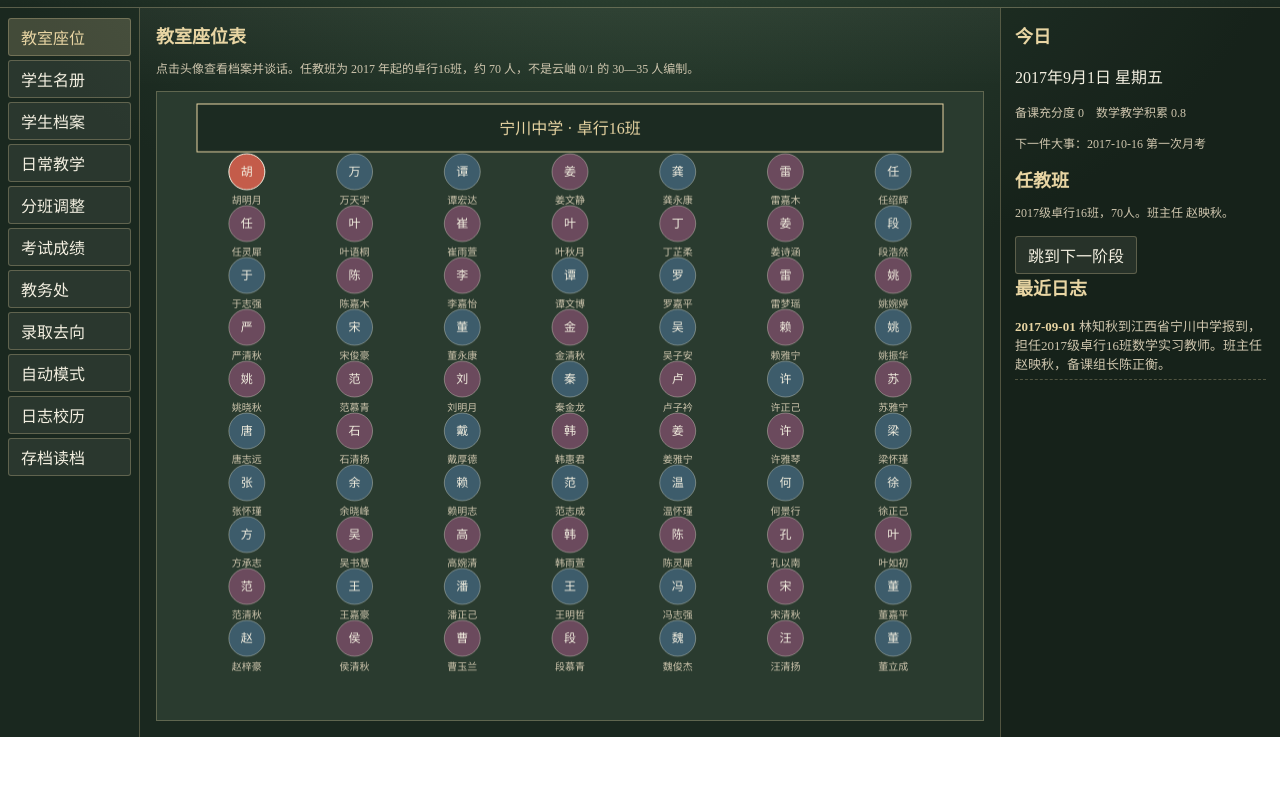
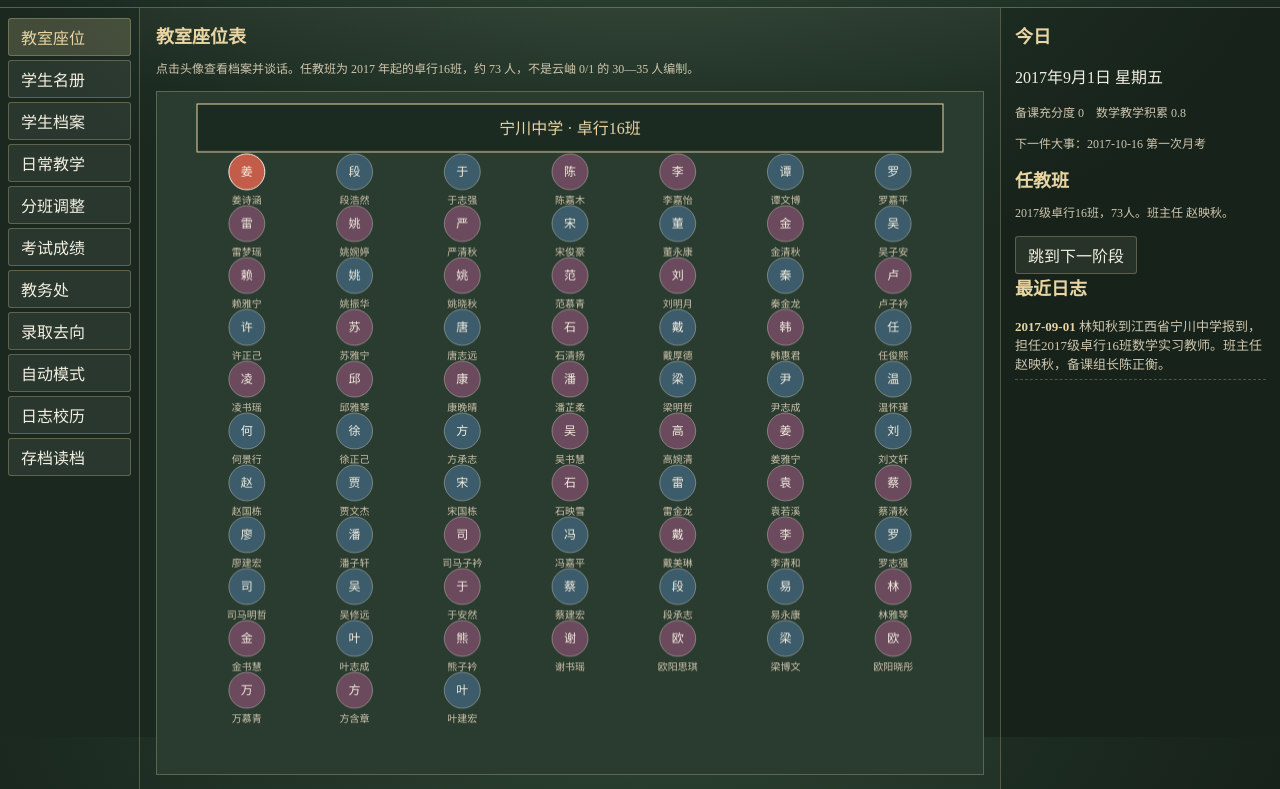
Before and after one commit to LeoDingM/sanchi-jiangtai-demo, a website with bundled scripts: page index.html in a window 1280 px wide. Both pictures are taken after a click on the button "开始新学期". Shown: the part 63-852 px from the top of the page. Before the commit the page ends 800 px from the top, so only its background shows below. Built offline with nearby package versions, Linux system fonts and the light colour scheme.

Commit message:
按省控口径重标定平行班上线，并去掉笃学一本留苗兜底。
删除卓行与笃学的对换留苗、交界抖动和生成时的能力抬升，分班只按当场分数做同层同科蛇形均衡。普通班额改为约 73 人，测试与开场文案不再写死 70。高考一本按省控：理科卓行一般约 3 人、好运可见 7–8，二本累计典型低于 45；笃学允许 0 一本。校内线仍由第 400/1000 名计算，分差保持接近江西 2016–2020 省控量级。

```diff
--- a/js/domain/config.js
+++ b/js/domain/config.js
@@ -41,14 +41,14 @@ export const TIER = {
   yunxiu_exp: { id: "yunxiu_exp", name: "云岫实验", rank: 0, abilityMean: 86, abilitySd: 5, potMean: 94, potSd: 3 },
   yunxiu_key: { id: "yunxiu_key", name: "云岫重点", rank: 1, abilityMean: 78, abilitySd: 6, potMean: 88, potSd: 4 },
   lingxiao: { id: "lingxiao", name: "凌霄", rank: 2, abilityMean: 68, abilitySd: 7, potMean: 80, potSd: 5 },
-  zhuoxing: { id: "zhuoxing", name: "卓行", rank: 3, abilityMean: 55, abilitySd: 11, potMean: 74, potSd: 7 },
+  zhuoxing: { id: "zhuoxing", name: "卓行", rank: 3, abilityMean: 52, abilitySd: 10.5, potMean: 74, potSd: 7 },
   duxue: { id: "duxue", name: "笃学", rank: 4, abilityMean: 45, abilitySd: 12, potMean: 66, potSd: 8 },
   yiti: { id: "yiti", name: "艺体", rank: 5, abilityMean: 42, abilitySd: 12, potMean: 60, potSd: 8 },
 };
 
 /**
  * 2017 级高一上预分班。尚未正式文理分科，但入学成绩已分梯队。
- * 玩家任教卓行 16 班（约 70 人普通班），不选云岫 0/1（30—35 人清北标准班）。
+ * 玩家任教卓行 16 班（约 73 人普通班，总控普通班编制 65–75），不选云岫 0/1（30—35 人清北标准班）。
  */
 export const CLASS_BLUEPRINT = [
   { no: 0, name: "云岫0班", short: "云岫理科实验班", tier: "yunxiu_exp", trackHint: "li", size: 32 },
@@ -63,24 +63,24 @@ export const CLASS_BLUEPRINT = [
   { no: 9, name: "凌霄9班", short: "凌霄班", tier: "lingxiao", trackHint: "li", size: 60 },
   { no: 10, name: "凌霄10班", short: "凌霄班", tier: "lingxiao", trackHint: "wen", size: 60 },
   { no: 11, name: "凌霄11班", short: "凌霄班", tier: "lingxiao", trackHint: "wen", size: 60 },
-  { no: 12, name: "卓行12班", short: "卓行班", tier: "zhuoxing", trackHint: "mixed", size: 70 },
-  { no: 13, name: "卓行13班", short: "卓行班", tier: "zhuoxing", trackHint: "mixed", size: 70 },
-  { no: 14, name: "卓行14班", short: "卓行班", tier: "zhuoxing", trackHint: "mixed", size: 70 },
-  { no: 15, name: "卓行15班", short: "卓行班", tier: "zhuoxing", trackHint: "mixed", size: 70 },
-  { no: 16, name: "卓行16班", short: "卓行班", tier: "zhuoxing", trackHint: "mixed", size: 70, player: true },
-  { no: 17, name: "卓行17班", short: "卓行班", tier: "zhuoxing", trackHint: "mixed", size: 70 },
-  { no: 18, name: "卓行18班", short: "卓行班", tier: "zhuoxing", trackHint: "mixed", size: 70 },
-  { no: 19, name: "卓行19班", short: "卓行班", tier: "zhuoxing", trackHint: "mixed", size: 70 },
-  { no: 20, name: "卓行20班", short: "卓行班", tier: "zhuoxing", trackHint: "mixed", size: 70 },
-  { no: 21, name: "卓行21班", short: "卓行班", tier: "zhuoxing", trackHint: "mixed", size: 70 },
-  { no: 22, name: "卓行22班", short: "卓行班", tier: "zhuoxing", trackHint: "mixed", size: 70 },
-  { no: 23, name: "卓行23班", short: "卓行班", tier: "zhuoxing", trackHint: "mixed", size: 70 },
-  { no: 24, name: "笃学24班", short: "笃学班", tier: "duxue", trackHint: "mixed", size: 70 },
-  { no: 25, name: "笃学25班", short: "笃学班", tier: "duxue", trackHint: "mixed", size: 70 },
-  { no: 26, name: "笃学26班", short: "笃学班", tier: "duxue", trackHint: "mixed", size: 70 },
-  { no: 27, name: "笃学27班", short: "笃学班", tier: "duxue", trackHint: "mixed", size: 70 },
-  { no: 28, name: "笃学28班", short: "笃学班", tier: "duxue", trackHint: "mixed", size: 70 },
-  { no: 29, name: "笃学29班", short: "笃学班", tier: "duxue", trackHint: "mixed", size: 70 },
+  { no: 12, name: "卓行12班", short: "卓行班", tier: "zhuoxing", trackHint: "mixed", size: 73 },
+  { no: 13, name: "卓行13班", short: "卓行班", tier: "zhuoxing", trackHint: "mixed", size: 73 },
+  { no: 14, name: "卓行14班", short: "卓行班", tier: "zhuoxing", trackHint: "mixed", size: 73 },
+  { no: 15, name: "卓行15班", short: "卓行班", tier: "zhuoxing", trackHint: "mixed", size: 73 },
+  { no: 16, name: "卓行16班", short: "卓行班", tier: "zhuoxing", trackHint: "mixed", size: 73, player: true },
+  { no: 17, name: "卓行17班", short: "卓行班", tier: "zhuoxing", trackHint: "mixed", size: 73 },
+  { no: 18, name: "卓行18班", short: "卓行班", tier: "zhuoxing", trackHint: "mixed", size: 73 },
+  { no: 19, name: "卓行19班", short: "卓行班", tier: "zhuoxing", trackHint: "mixed", size: 73 },
+  { no: 20, name: "卓行20班", short: "卓行班", tier: "zhuoxing", trackHint: "mixed", size: 73 },
+  { no: 21, name: "卓行21班", short: "卓行班", tier: "zhuoxing", trackHint: "mixed", size: 73 },
+  { no: 22, name: "卓行22班", short: "卓行班", tier: "zhuoxing", trackHint: "mixed", size: 73 },
+  { no: 23, name: "卓行23班", short: "卓行班", tier: "zhuoxing", trackHint: "mixed", size: 73 },
+  { no: 24, name: "笃学24班", short: "笃学班", tier: "duxue", trackHint: "mixed", size: 73 },
+  { no: 25, name: "笃学25班", short: "笃学班", tier: "duxue", trackHint: "mixed", size: 73 },
+  { no: 26, name: "笃学26班", short: "笃学班", tier: "duxue", trackHint: "mixed", size: 73 },
+  { no: 27, name: "笃学27班", short: "笃学班", tier: "duxue", trackHint: "mixed", size: 73 },
+  { no: 28, name: "笃学28班", short: "笃学班", tier: "duxue", trackHint: "mixed", size: 73 },
+  { no: 29, name: "笃学29班", short: "笃学班", tier: "duxue", trackHint: "mixed", size: 73 },
   { no: 30, name: "艺体30班", short: "艺体班", tier: "yiti", trackHint: "mixed", size: 50 },
 ];
 
@@ -96,29 +96,29 @@ export const FIRST_PLACEMENT_TARGETS = {
     { no: 7, name: "凌霄7班", short: "凌霄班", tier: "lingxiao", size: 60 },
     { no: 8, name: "凌霄8班", short: "凌霄班", tier: "lingxiao", size: 60 },
     { no: 9, name: "凌霄9班", short: "凌霄班", tier: "lingxiao", size: 60 },
-    { no: 12, name: "卓行12班", short: "卓行班", tier: "zhuoxing", size: 70 },
-    { no: 13, name: "卓行13班", short: "卓行班", tier: "zhuoxing", size: 70 },
-    { no: 14, name: "卓行14班", short: "卓行班", tier: "zhuoxing", size: 70 },
-    { no: 15, name: "卓行15班", short: "卓行班", tier: "zhuoxing", size: 70 },
-    { no: 16, name: "卓行16班", short: "卓行班", tier: "zhuoxing", size: 70 },
-    { no: 17, name: "卓行17班", short: "卓行班", tier: "zhuoxing", size: 70 },
-    { no: 18, name: "卓行18班", short: "卓行班", tier: "zhuoxing", size: 70 },
-    { no: 27, name: "笃学27班", short: "笃学班", tier: "duxue", size: 70 },
-    { no: 28, name: "笃学28班", short: "笃学班", tier: "duxue", size: 70 },
-    { no: 29, name: "笃学29班", short: "笃学班", tier: "duxue", size: 70 },
+    { no: 12, name: "卓行12班", short: "卓行班", tier: "zhuoxing", size: 73 },
+    { no: 13, name: "卓行13班", short: "卓行班", tier: "zhuoxing", size: 73 },
+    { no: 14, name: "卓行14班", short: "卓行班", tier: "zhuoxing", size: 73 },
+    { no: 15, name: "卓行15班", short: "卓行班", tier: "zhuoxing", size: 73 },
+    { no: 16, name: "卓行16班", short: "卓行班", tier: "zhuoxing", size: 73 },
+    { no: 17, name: "卓行17班", short: "卓行班", tier: "zhuoxing", size: 73 },
+    { no: 18, name: "卓行18班", short: "卓行班", tier: "zhuoxing", size: 73 },
+    { no: 27, name: "笃学27班", short: "笃学班", tier: "duxue", size: 73 },
+    { no: 28, name: "笃学28班", short: "笃学班", tier: "duxue", size: 73 },
+    { no: 29, name: "笃学29班", short: "笃学班", tier: "duxue", size: 73 },
   ],
   wen: [
     { no: 1, name: "云岫1班", short: "云岫文科实验班", tier: "yunxiu_exp", size: 32, locked: "exp" },
     { no: 10, name: "凌霄10班", short: "凌霄班", tier: "lingxiao", size: 60 },
     { no: 11, name: "凌霄11班", short: "凌霄班", tier: "lingxiao", size: 60 },
-    { no: 19, name: "卓行19班", short: "卓行班", tier: "zhuoxing", size: 70 },
-    { no: 20, name: "卓行20班", short: "卓行班", tier: "zhuoxing", size: 70 },
-    { no: 21, name: "卓行21班", short: "卓行班", tier: "zhuoxing", size: 70 },
-    { no: 22, name: "卓行22班", short: "卓行班", tier: "zhuoxing", size: 70 },
-    { no: 23, name: "卓行23班", short: "卓行班", tier: "zhuoxing", size: 70 },
-    { no: 24, name: "笃学24班", short: "笃学班", tier: "duxue", size: 70 },
-    { no: 25, name: "笃学25班", short: "笃学班", tier: "duxue", size: 70 },
-    { no: 26, name: "笃学26班", short: "笃学班", tier: "duxue", size: 70 },
+    { no: 19, name: "卓行19班", short: "卓行班", tier: "zhuoxing", size: 73 },
+    { no: 20, name: "卓行20班", short: "卓行班", tier: "zhuoxing", size: 73 },
+    { no: 21, name: "卓行21班", short: "卓行班", tier: "zhuoxing", size: 73 },
+    { no: 22, name: "卓行22班", short: "卓行班", tier: "zhuoxing", size: 73 },
+    { no: 23, name: "卓行23班", short: "卓行班", tier: "zhuoxing", size: 73 },
+    { no: 24, name: "笃学24班", short: "笃学班", tier: "duxue", size: 73 },
+    { no: 25, name: "笃学25班", short: "笃学班", tier: "duxue", size: 73 },
+    { no: 26, name: "笃学26班", short: "笃学班", tier: "duxue", size: 73 },
   ],
   yiti: [{ no: 30, name: "艺体30班", short: "艺体班", tier: "yiti", size: 50, locked: "yiti" }],
 };
--- a/js/domain/placement.js
+++ b/js/domain/placement.js
@@ -5,7 +5,7 @@
  */
 import { FIRST_PLACEMENT_TARGETS, CLASS_BLUEPRINT } from "./config.js";
 import { compareScoreRows } from "./scores.js";
-import { hash01, rngFrom, shuffle } from "./prng.js";
+import { rngFrom, shuffle } from "./prng.js";
 
 export function firstPlacement(students, scoreMap, { overrides = {}, seed = 1 } = {}) {
   const movable = [];
@@ -48,33 +48,21 @@ export function firstPlacement(students, scoreMap, { overrides = {}, seed = 1 }
   // 2—4：理科重点内部按成绩分班，保持顶尖梯队
   lockedKeyLi.sort(compareScoreRows);
   const keyTargets = FIRST_PLACEMENT_TARGETS.li.filter((t) => t.locked === "key");
-  fillByRank(lockedKeyLi, keyTargets, assign, "li");
+  fillTiersByRankThenBalance(lockedKeyLi, keyTargets, assign, "li", seed);
 
   // 原 2—4 选文的学生：插入文科可流动队列的最前（凌霄文科优先）
   const wenFromKey = movable.filter((r) => (r.student.originClassNo ?? r.student.classNo) >= 2 && (r.student.originClassNo ?? r.student.classNo) <= 4 && r.track === "wen");
   const rest = movable.filter((r) => !wenFromKey.includes(r));
   const byTrack = { li: rest.filter((r) => r.track === "li"), wen: [...wenFromKey, ...rest.filter((r) => r.track === "wen")] };
-  // 可流动队列不按期末绝对分卡死：加入种子扰动，模拟名额与班级稳定，
-  // 让卓行/笃学交界有交叉，底部班仍能留下一定前部学生。
-  const jittered = (list) => list.map((r) => {
-    const j = (hash01(seed, r.studentId, "place1") - 0.5) * 36;
-    return { ...r, total: r.total + j, _raw: r.total };
-  }).sort(compareScoreRows);
-  byTrack.li = jittered(byTrack.li);
-  byTrack.wen = jittered(byTrack.wen);
+  byTrack.li.sort(compareScoreRows);
+  byTrack.wen.sort(compareScoreRows);
 
   const liTargets = FIRST_PLACEMENT_TARGETS.li.filter((t) => !t.locked);
   const wenTargets = FIRST_PLACEMENT_TARGETS.wen.filter((t) => !t.locked);
-  fillByRank(byTrack.li, liTargets, assign, "li");
-  fillByRank(byTrack.wen, wenTargets, assign, "wen");
-  // 分层后从卓行中前部抽少量学生“下沉”到笃学，换出笃学最弱的一部分。
-  // 这是重点中学底部班仍有一本苗子的写实处理，不倒挂层次均值。
-  const scoreOf = (id) => {
-    const row = [...byTrack.li, ...byTrack.wen].find((r) => r.student.id === id);
-    return row?._raw ?? row?.total ?? 0;
-  };
-  retainDuxueSeeds(assign, scoreOf, seed, "li", 16);
-  retainDuxueSeeds(assign, scoreOf, seed, "wen", 8);
+  // 按期末实考分划入梯队，再在同一层次内蛇形分班，只保证分班当时同层各班均衡。
+  // 不做交界抖动，也不把人预留到笃学去照顾三年后的高考。
+  fillTiersByRankThenBalance(byTrack.li, liTargets, assign, "li", seed);
+  fillTiersByRankThenBalance(byTrack.wen, wenTargets, assign, "wen", seed);
 
   for (const r of yiti) assign.push({ id: r.student.id, classNo: 30, track: r.track, tier: "yiti", name: "艺体30班" });
 
@@ -96,42 +84,42 @@ export function firstPlacement(students, scoreMap, { overrides = {}, seed = 1 }
 }
 
 
-/** 把卓行中前部的少量学生与笃学底部对换，使笃学保留省控一本苗子。 */
-function retainDuxueSeeds(assign, scoreOf, seed, track, count) {
-  const zx = assign.filter((a) => a.track === track && a.tier === "zhuoxing")
-    .slice()
-    .sort((a, b) => scoreOf(b.id) - scoreOf(a.id) || String(a.id).localeCompare(String(b.id)));
-  const dx = assign.filter((a) => a.track === track && a.tier === "duxue")
-    .slice()
-    .sort((a, b) => scoreOf(b.id) - scoreOf(a.id) || String(a.id).localeCompare(String(b.id)));
-  if (zx.length < 30 || dx.length < 20 || count <= 0) return;
-  const pool = zx.slice(Math.floor(zx.length * 0.06), Math.floor(zx.length * 0.30));
-  const picked = pool
-    .slice()
-    .sort((a, b) => hash01(seed, "duxue-seed", track, a.id) - hash01(seed, "duxue-seed", track, b.id))
-    .slice(0, Math.min(count, pool.length, dx.length));
-  const weak = dx.slice(-picked.length);
-  for (let i = 0; i < picked.length; i++) {
-    const a = picked[i], b = weak[i];
-    if (!a || !b) break;
-    const tmp = { classNo: a.classNo, tier: a.tier, name: a.name };
-    a.classNo = b.classNo; a.tier = b.tier; a.name = b.name;
-    b.classNo = tmp.classNo; b.tier = tmp.tier; b.name = tmp.name;
+
+/** 先按成绩切梯队，再在同一层次的班级里蛇形均衡。 */
+function fillTiersByRankThenBalance(ranked, targets, assign, track, seed) {
+  if (!targets.length) return;
+  const groups = [];
+  for (const t of targets) {
+    const last = groups[groups.length - 1];
+    if (last && last.tier === t.tier) last.list.push(t);
+    else groups.push({ tier: t.tier, list: [t] });
+  }
+  let i = 0;
+  for (let g = 0; g < groups.length; g++) {
+    const isLast = g === groups.length - 1;
+    const n = groups[g].list.reduce((s, t) => s + t.size, 0);
+    const take = isLast ? ranked.slice(i) : ranked.slice(i, i + n);
+    i += take.length;
+    snakeIntoClasses(take, groups[g].list, assign, track, seed);
   }
 }
 
-function fillByRank(ranked, targets, assign, track) {
-  let i = 0;
-  for (const t of targets) {
-    const take = ranked.slice(i, i + t.size);
-    i += t.size;
-    for (const r of take) assign.push({ id: r.student.id, classNo: t.no, track, tier: t.tier, name: t.name });
-  }
-  // 溢出：放入该科类最后一档
-  if (i < ranked.length) {
-    const last = targets[targets.length - 1];
-    for (const r of ranked.slice(i)) assign.push({ id: r.student.id, classNo: last.no, track, tier: last.tier, name: last.name });
-  }
+function snakeIntoClasses(ranked, classTargets, assign, track, seed) {
+  if (!classTargets.length) return;
+  const buckets = classTargets.map(() => []);
+  ranked.forEach((r, i) => {
+    const cycle = classTargets.length;
+    const row = Math.floor(i / cycle);
+    const k = row % 2 === 0 ? i % cycle : cycle - 1 - (i % cycle);
+    buckets[k].push(r);
+  });
+  buckets.forEach((seats, idx) => {
+    const t = classTargets[idx];
+    const ordered = shuffle(rngFrom(seed, "place-seats", track, t.no), seats);
+    for (const r of ordered) {
+      assign.push({ id: r.student.id, classNo: t.no, track, tier: t.tier, name: t.name });
+    }
+  });
 }
 
 /** 第二次分班：同科类同梯队内按成绩蛇形均衡，0/1 不动，2—4 只在重点班内部均衡。 */
--- a/js/domain/school.js
+++ b/js/domain/school.js
@@ -1,4 +1,4 @@
-/** 学校、班级与学生生成。玩家任教 2017 级卓行 16 班（70 人）。 */
+/** 学校、班级与学生生成。玩家任教 2017 级卓行 16 班（约 73 人）。 */
 import {
   CLASS_BLUEPRINT, TIER, SUBJECT_IDS, PERSONALITIES, FAMILY_TYPES,
   PLAYER_CLASS_NO, GRADE_YEAR, LI_SUBJECTS, WEN_SUBJECTS,
@@ -70,9 +70,7 @@ export function makeStudent({ rng, usedNames, entryYear, classNo, seq, tier, hin
   const name = generateName(rng, usedNames, gender);
   const tp = TIER[tier] || TIER.zhuoxing;
   let mean = tp.abilityMean + quality;
-  // 笃学作为重点中学底部班，保留少量前部苗子，避免整层没有一本。
-  if (tier === "duxue" && rng() < 0.13) mean += 10 + rng() * 8;
-  // 云岫实验班每班至多一两位特别突出的苗子，而不是全班拉满。
+  // 云岫实验班每班至多一两位特别突出的苗子，而不是全班拉满。不给笃学做一本兜底。
   if (tier === "yunxiu_exp" && hint === "li" && seq <= 2 && rng() < 0.7) mean += 7 + rng() * 5;
   const { ability, potential, base } = paintAbilities(rng, mean, tp.abilitySd, hint);
   const trackPref = pickTrack(rng, hint, ability);
--- a/js/domain/scores.js
+++ b/js/domain/scores.js
@@ -55,10 +55,12 @@ export function expectedPct(ability) {
   // 锚点按 750 分制。加陡的是校内第 400 与第 1000 名实际所在的中上段
   // （约能力 64–76，对应理科这两条线），使分差接近江西 2016—2020 省控
   // （理 72–84，文 56–75）。顶端仍压住，避免清北人数爆掉。
-  // 44→443，56→472，64→489，76→580，86→603，96→649，99→687。
+  // 中上段（64–76）保持校内第400/1000名分差；中低段下调，
+  // 使卓行平行班高考省控一本典型约 3 人、二本累计明显低于 45。
+  // 44→412，55→445，60→471，64→524，76→563，86→603，99→687。
   const pts = [
-    [0, 0.22], [30, 0.49], [44, 0.590], [50, 0.610], [56, 0.630],
-    [64, 0.652], [76, 0.773], [86, 0.804], [92, 0.822],
+    [0, 0.20], [30, 0.47], [44, 0.550], [50, 0.575], [56, 0.600], [60, 0.628],
+    [64, 0.698], [76, 0.750], [86, 0.804], [92, 0.822],
     [96, 0.865], [98, 0.895], [99, 0.916], [100, 0.930],
   ];
   for (let i = 1; i < pts.length; i++) {
@@ -124,7 +126,7 @@ export function gradeStudent(student, exam, scale, teachingBonus = 0) {
     const rawP = student.potential[sub.id] ?? student.potential.math;
     const room = Math.max(0, rawP - rawA);
     // 低分段进步空间大，顶尖接近潜力则几乎不涨，避免高三把清北人数抬爆。
-    const gScale = rawA >= 84 ? 0.12 : rawA >= 74 ? 0.30 : rawA >= 62 ? 0.45 : 0.85;
+    const gScale = rawA >= 84 ? 0.10 : rawA >= 74 ? 0.20 : rawA >= 62 ? 0.25 : 0.35;
     const grown = rawA + years * Math.min(5.2, room * 0.28) * gScale;
     const v = scoreSubject({
       max: sub.max,
@@ -144,10 +146,18 @@ export function gradeStudent(student, exam, scale, teachingBonus = 0) {
     throw new Error("高一试卷不应出现生物");
   }
   const maxTotal = subjects.reduce((s, x) => s + x.max, 0);
+  // 文科校内一本常落在卓行上段，与理科共用 60–64 陡坡后分差易偏宽。
+  // 500–580 略压、580–618 收回，与高尾清北压缩在 618 处连续衔接。
   // 2020 江西文科 650 分以上全省仅约 12 人，644 分约全省第 24 名。
-  // 对文科总分高尾做压缩，避免一个文科实验班出现多名清北。
-  if ((scale === SCALE_GAOKAO || scale === SCALE_G3 || scale === SCALE_G2) && track === "wen" && total > 615) {
-    total = Math.round(618 + (total - 618) * 0.36);
+  if ((scale === SCALE_GAOKAO || scale === SCALE_G3 || scale === SCALE_G2) && track === "wen" && total > 500) {
+    if (total <= 580) {
+      total = Math.round(500 + (total - 500) * 0.70);
+    } else if (total <= 618) {
+      // 580 → 556，再线性回到 618，保证单调且与高尾相接。
+      total = Math.round(556 + (total - 580) * (62 / 38));
+    } else {
+      total = Math.round(618 + (total - 618) * 0.36);
+    }
   }
   return { ...scores, total, maxTotal, scale, subjects: subjects.map((s) => s.id) };
 }
--- a/js/ui/app.js
+++ b/js/ui/app.js
@@ -98,7 +98,7 @@ function render() {
 function clsStudents() { return playerStudents(state); }
 
 function viewClassroom(host) {
-  host.innerHTML = `<h3>教室座位表</h3><p class="notice">点击头像查看档案并谈话。任教班为 2017 年起的卓行16班，约 70 人，不是云岫 0/1 的 30—35 人编制。</p><canvas id="classroom"></canvas>`;
+  host.innerHTML = `<h3>教室座位表</h3><p class="notice">点击头像查看档案并谈话。任教班为 2017 年起的卓行16班，约 73 人，不是云岫 0/1 的 30—35 人编制。</p><canvas id="classroom"></canvas>`;
   const c = host.querySelector("#classroom");
   renderSeating(c, clsStudents(), selectedId, (id) => { selectedId = id; view = "profile"; render(); });
 }
```
Also changed, not shown: docs/CALIBRATION.md (+6 -4 lines), index.html (+1 -1 lines), tests/calendar.test.js (+1 -1 lines), tests/calibration.test.js (+54 -10 lines), tests/history.test.js (+1 -1 lines), tests/placement.test.js (+23 -0 lines), tests/playthrough.test.js (+5 -1 lines), tests/save.test.js (+5 -1 lines), README.md.
